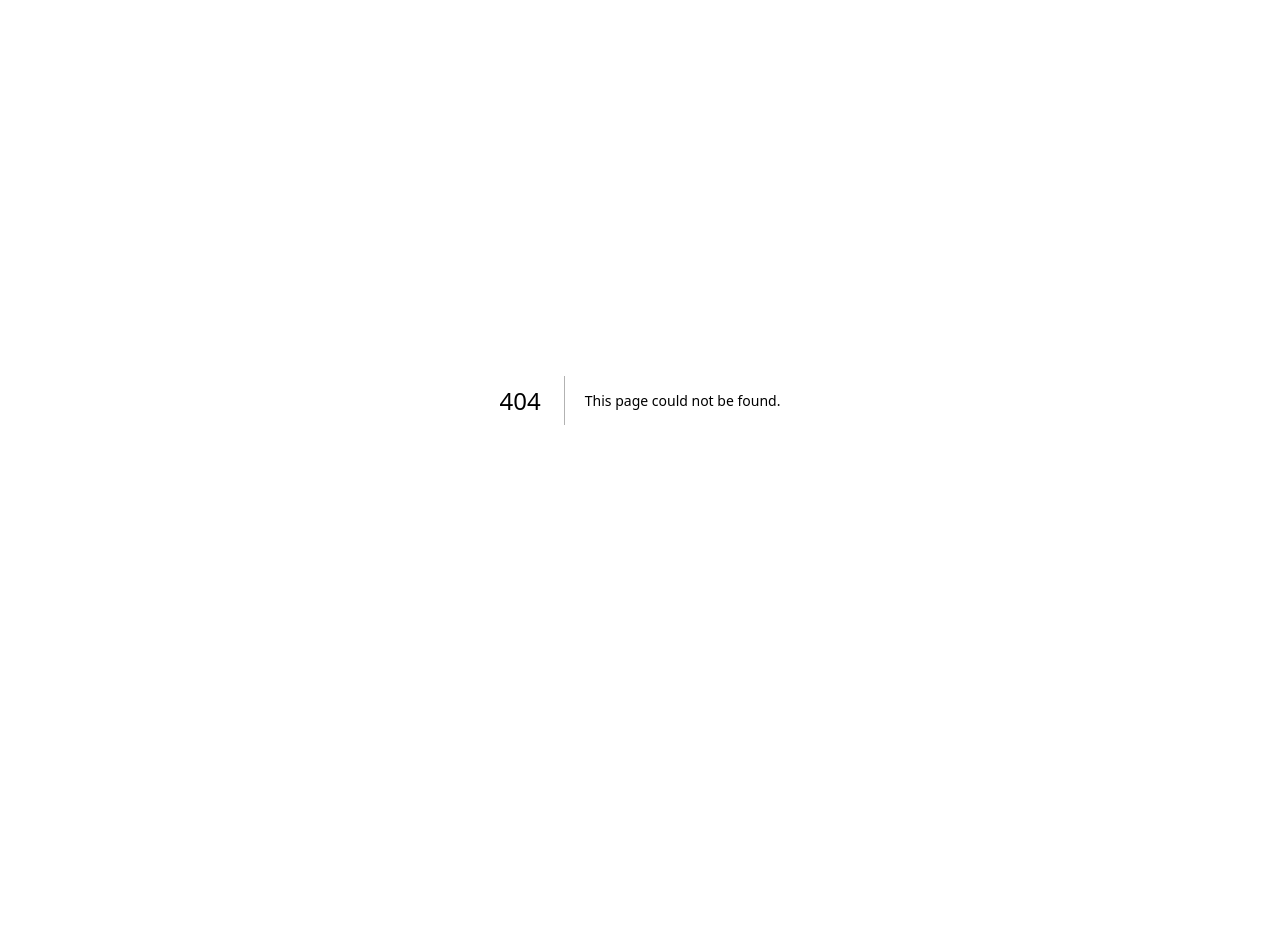
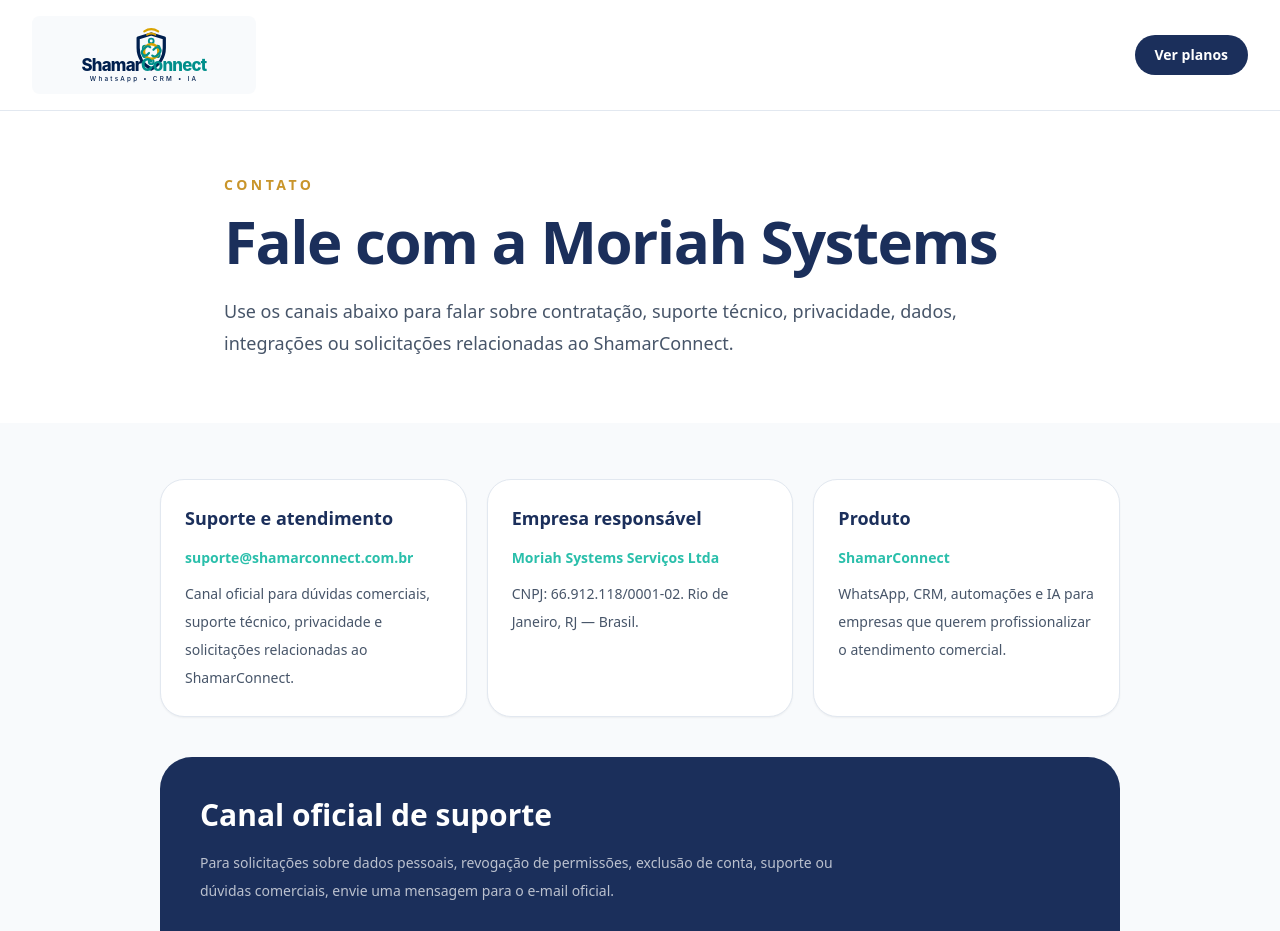
Before and after one commit to akccastro-allan/Shamar-Connect, a Next.js app: page /contato in a window 1280 px wide. Before the commit this address had no page. Shown: the top 931 px of the page. Before the commit the page ends 800 px from the top, so only its background shows below. Built offline with nearby package versions, Linux system fonts and the light colour scheme.

Commit message:
feat: add contact page

```diff
--- /dev/null
+++ b/app/contato/page.tsx
@@ -0,0 +1,82 @@
+import Link from "next/link";
+import { BrandLogo } from "@/components/brand/brand-logo";
+import { SiteFooter } from "@/components/site/site-footer";
+
+const contactItems = [
+  {
+    title: "Suporte e atendimento",
+    value: "suporte@shamarconnect.com.br",
+    text: "Canal oficial para dúvidas comerciais, suporte técnico, privacidade e solicitações relacionadas ao ShamarConnect.",
+  },
+  {
+    title: "Empresa responsável",
+    value: "Moriah Systems Serviços Ltda",
+    text: "CNPJ: 66.912.118/0001-02. Rio de Janeiro, RJ — Brasil.",
+  },
+  {
+    title: "Produto",
+    value: "ShamarConnect",
+    text: "WhatsApp, CRM, automações e IA para empresas que querem profissionalizar o atendimento comercial.",
+  },
+];
+
+export default function ContactPage() {
+  return (
+    <main className="min-h-screen bg-slate-50 text-slate-950">
+      <header className="border-b border-slate-200 bg-white">
+        <div className="mx-auto flex max-w-7xl items-center justify-between px-5 py-4 md:px-8">
+          <Link href="/" className="block w-44 md:w-56">
+            <BrandLogo className="h-auto w-full" />
+          </Link>
+          <Link
+            href="/planos"
+            className="rounded-full bg-[#1B2F5B] px-5 py-2.5 text-sm font-black text-white"
+          >
+            Ver planos
+          </Link>
+        </div>
+      </header>
+
+      <section className="bg-white py-16">
+        <div className="mx-auto max-w-4xl px-5 md:px-8">
+          <p className="text-sm font-black uppercase tracking-[0.25em] text-[#C9952A]">
+            Contato
+          </p>
+          <h1 className="mt-4 text-4xl font-black tracking-tight text-[#1B2F5B] md:text-6xl">
+            Fale com a Moriah Systems
+          </h1>
+          <p className="mt-6 text-lg leading-8 text-slate-600">
+            Use os canais abaixo para falar sobre contratação, suporte técnico, privacidade, dados, integrações ou solicitações relacionadas ao ShamarConnect.
+          </p>
+        </div>
+      </section>
+
+      <section className="mx-auto max-w-5xl px-5 py-14 md:px-8">
+        <div className="grid gap-5 md:grid-cols-3">
+          {contactItems.map((item) => (
+            <article key={item.title} className="rounded-3xl border border-slate-200 bg-white p-6 shadow-sm">
+              <h2 className="text-lg font-black text-[#1B2F5B]">{item.title}</h2>
+              <p className="mt-4 text-sm font-black text-[#2ABFAB]">{item.value}</p>
+              <p className="mt-3 text-sm leading-7 text-slate-600">{item.text}</p>
+            </article>
+          ))}
+        </div>
+
+        <div className="mt-10 rounded-[2rem] bg-[#1B2F5B] p-8 text-white md:p-10">
+          <h2 className="text-2xl font-black md:text-3xl">Canal oficial de suporte</h2>
+          <p className="mt-4 max-w-2xl text-sm leading-7 text-white/70">
+            Para solicitações sobre dados pessoais, revogação de permissões, exclusão de conta, suporte ou dúvidas comerciais, envie uma mensagem para o e-mail oficial.
+          </p>
+          <a
+            href="mailto:suporte@shamarconnect.com.br"
+            className="mt-7 inline-flex rounded-full bg-[#2ABFAB] px-7 py-4 text-sm font-black text-white shadow-lg shadow-black/10 transition hover:-translate-y-0.5 hover:shadow-xl"
+          >
+            Enviar e-mail
+          </a>
+        </div>
+      </section>
+
+      <SiteFooter />
+    </main>
+  );
+}
```
